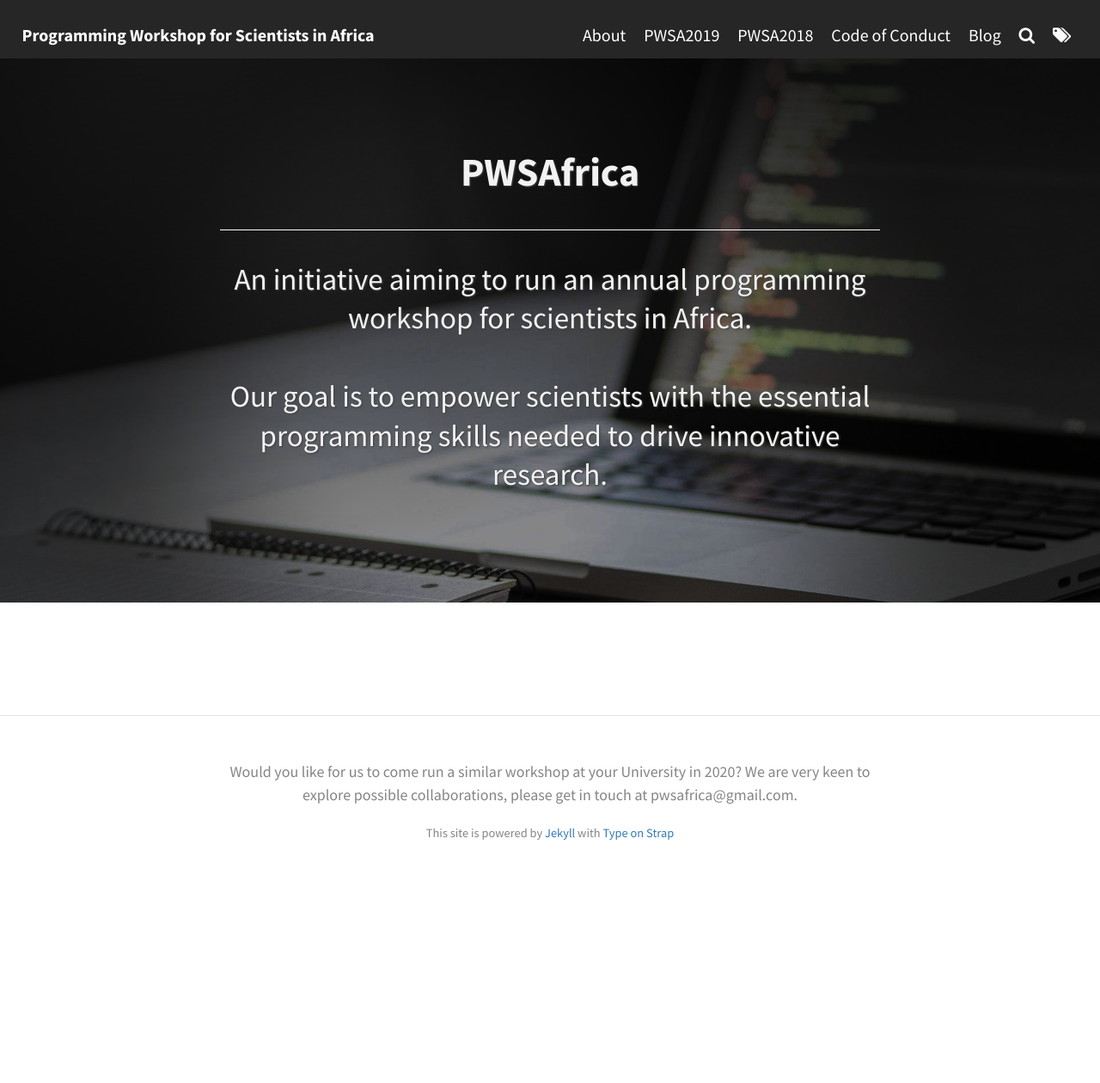
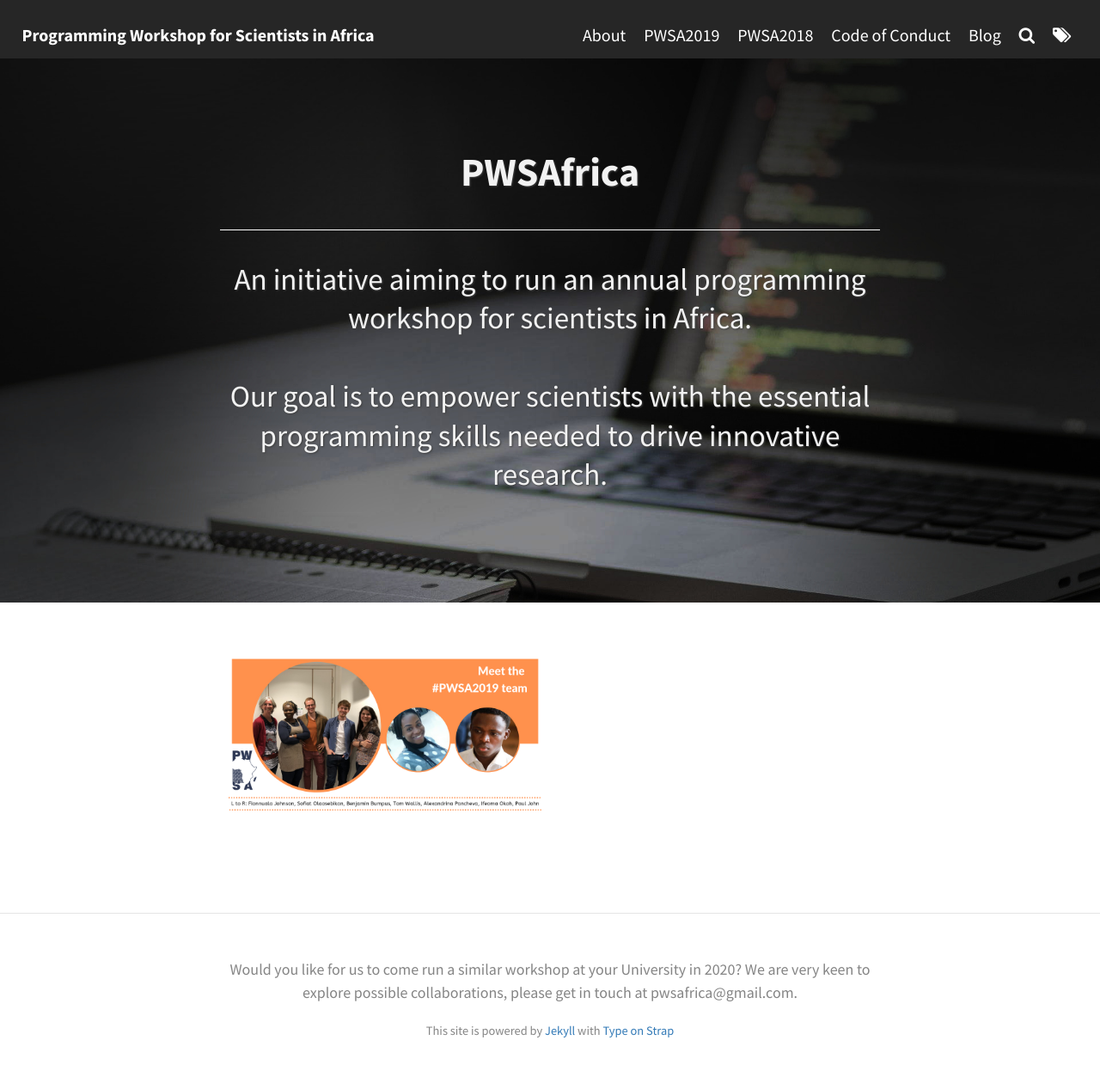
Before and after one commit to pwsafrica/pwsafrica.github.io, a Jekyll site: the page built from index.html, in a window 1280 px wide. Shown: the whole page at 86% size. Built offline with Jekyll 4.4.1, drawn with Linux system fonts in a browser that asks for light colours; the list of posts is cut into pages by our own code; before the commit the page ends 1030 px from its top, so only the background shows below that.

Commit message:
team url added

```diff
--- a/index.html
+++ b/index.html
@@ -6,3 +6,8 @@ subtitle: "<hr>An initiative aiming to run an annual programming workshop for sc
 feature-img: "assets/img/pexels/computer2-2.jpg"
 gallery_path: "assets/img/pwsa_homepage_gallery"
 ---
+
+
+<p float="left">
+  <img src="/assets/img/Team2019.png" alt="PWSA2019 team" width="50%" height="50%"class="collaborators"/>
+</p>
```
